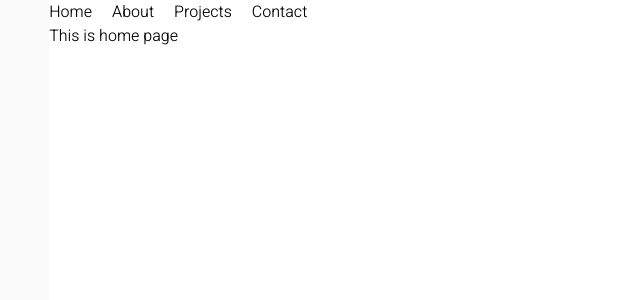
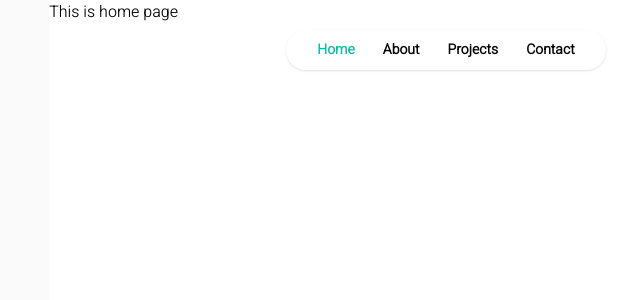
Before and after one commit to KellsCodes/ifeanyi-portfolio, a React (Vite) app: page / in a window 1280 px wide. Shown: the top 300 px of the page, without its empty margins (194-834 px from the left). Built offline with nearby package versions, Linux system fonts and the light colour scheme.

Commit message:
Setup Nabar

```diff
--- a/src/App.jsx
+++ b/src/App.jsx
@@ -5,16 +5,17 @@ import About from './pages/About'
 import Projects from './pages/Projects'
 import Contact from './pages/Contact'
 import Error404 from './pages/ErrorPage'
+import routes from './routes/routes'
 
 function App() {
 
   return (
     <Router>
       <Routes>
-        <Route path='/' element={<Home />} />
-        <Route path='/about' element={<About />} />
-        <Route path='/projects' element={<Projects />} />
-        <Route path='/contact' element={<Contact />} />
+        <Route path={routes.home} element={<Home />} />
+        <Route path={routes.about} element={<About />} />
+        <Route path={routes.projects} element={<Projects />} />
+        <Route path={routes.contact} element={<Contact />} />
         <Route path='*' element={<Error404 />} />
       </Routes>
     </Router>
--- a/src/components/Navbar.jsx
+++ b/src/components/Navbar.jsx
@@ -1,12 +1,38 @@
 import { Link } from "react-router-dom"
+import { useLocation } from "react-router-dom"
+import routes from "../routes/routes"
 
 function Navbar() {
+    const location = useLocation()
     return (
-        <nav className="flex items-center gap-x-5">
-            <Link to="/">Home</Link>
-            <Link to="/about">About</Link>
-            <Link to="/projects">Projects</Link>
-            <Link to="/contact">Contact</Link>
+        <nav className="flex items-center justify-center">
+            <div className="flex items-center justify-center gap-x-7 fixed w-80 top-[30px] h-10 rounded-full p-2 shadow font-semibold text-sm">
+                <Link
+                    to={routes.home}
+                    className={`${location.pathname === routes.home ? "text-link" : ""}`}
+                >
+                    Home
+                </Link>
+                <Link
+                    to={routes.about}
+                    className={`${location.pathname === routes.about ? "text-link" : ""}`}
+                >
+                    About
+                </Link>
+                <Link
+                    to={routes.projects}
+                    className={`${location.pathname === routes.projects ? "text-link" : ""}`}
+                >
+                    Projects
+                </Link>
+                <Link
+                    to={routes.contact}
+                    className={`${location.pathname === routes.contact ? "text-link" : ""}`}
+                >
+                    Contact
+                </Link>
+
+            </div>
         </nav>
     )
 }
--- /dev/null
+++ b/src/routes/routes.js
@@ -0,0 +1,8 @@
+const routes = {
+  home: "/",
+  about: "/about",
+  projects: "/projects",
+  contact: "/contact",
+};
+
+export default routes;
```
